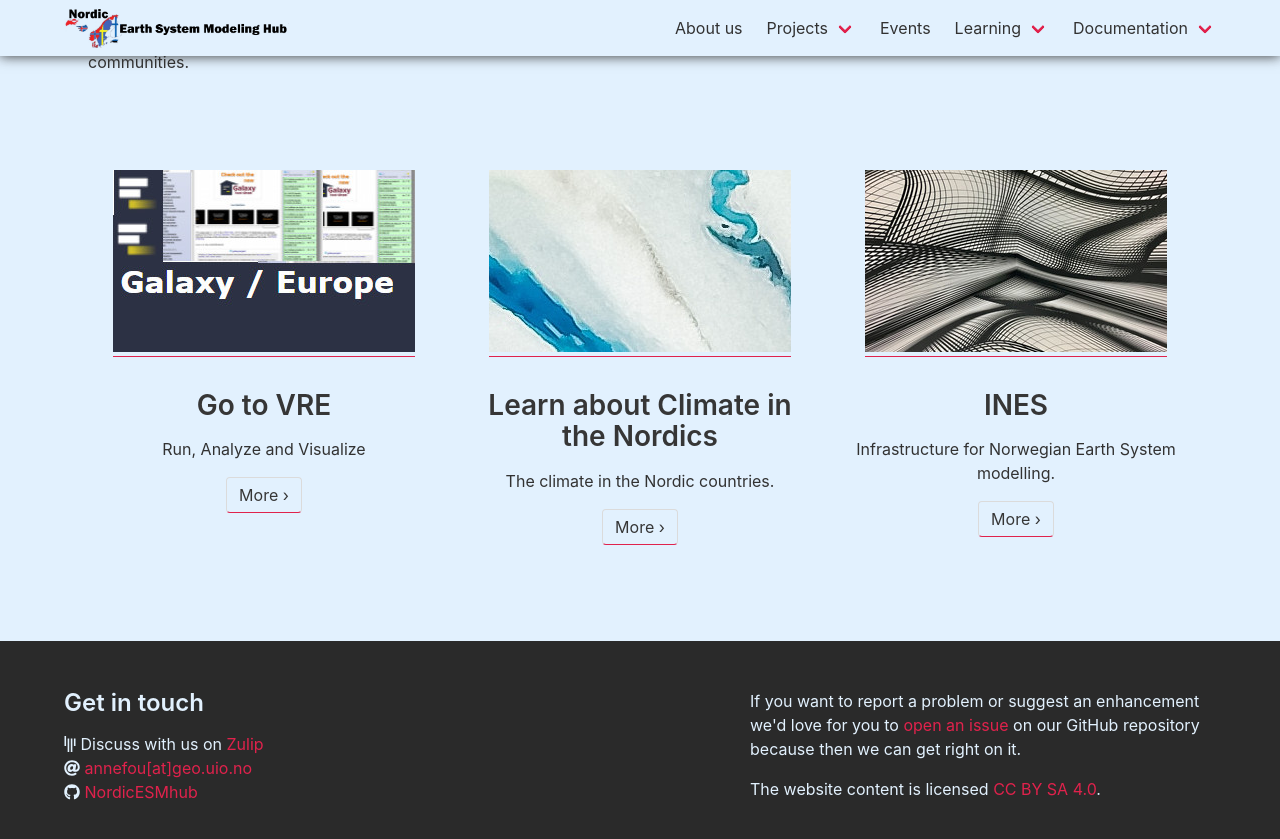
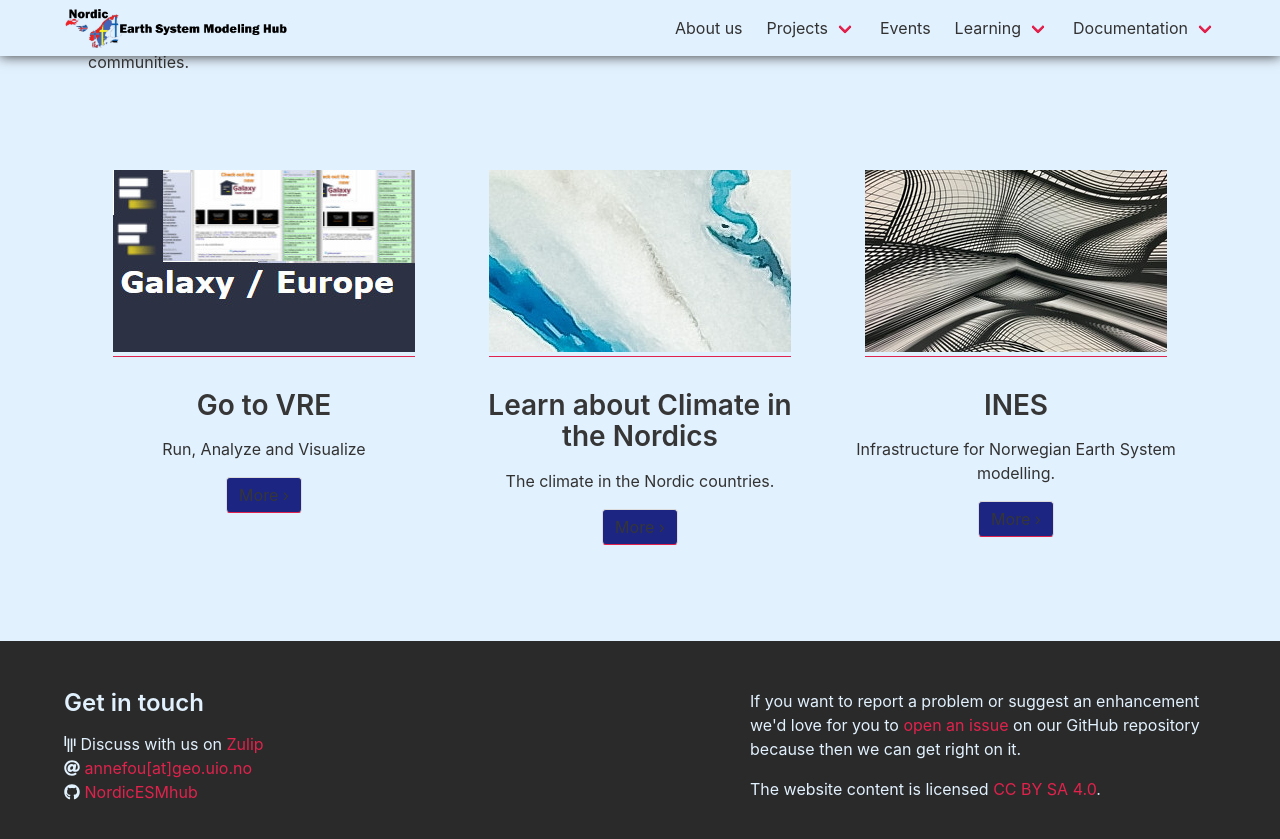
Before and after one commit to NordicESMhub/nordicesmhub.github.io, a Jekyll site: the page built from index.md, in a window 1280 px wide and 900 px high, scrolled down 748 px. Shown: the top 839 px of the window. Built offline with Jekyll 4.4.1, drawn with Linux system fonts in a browser that asks for light colours; nearby versions of some CDN libraries.

Commit message:
attempt to change color of buttons

```diff
--- a/css/styles.scss
+++ b/css/styles.scss
@@ -4,6 +4,7 @@
 @charset "utf-8";
 
 $medium-blue: #9dc0e2;
+$dark-blue: #1c2682;
 $light-blue: #e2f1fe;
 $beige: #fafaf0;
 $black: #000;
@@ -192,3 +193,7 @@ $navbar-dropdown-item-hover-background-color: $medium-blue;
     }
   }
 }
+
+.button {
+background-color: $dark-blue;
+}
```
